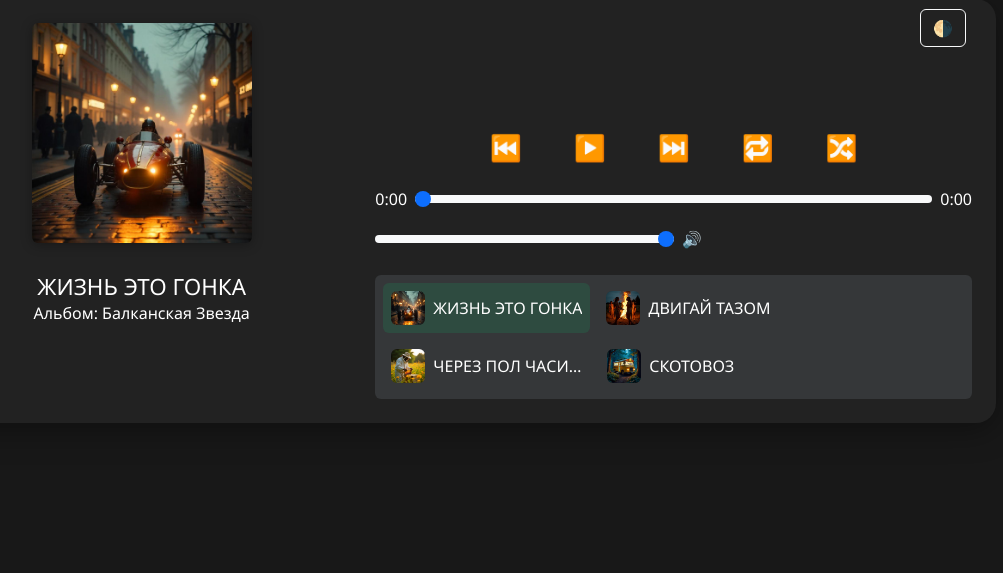
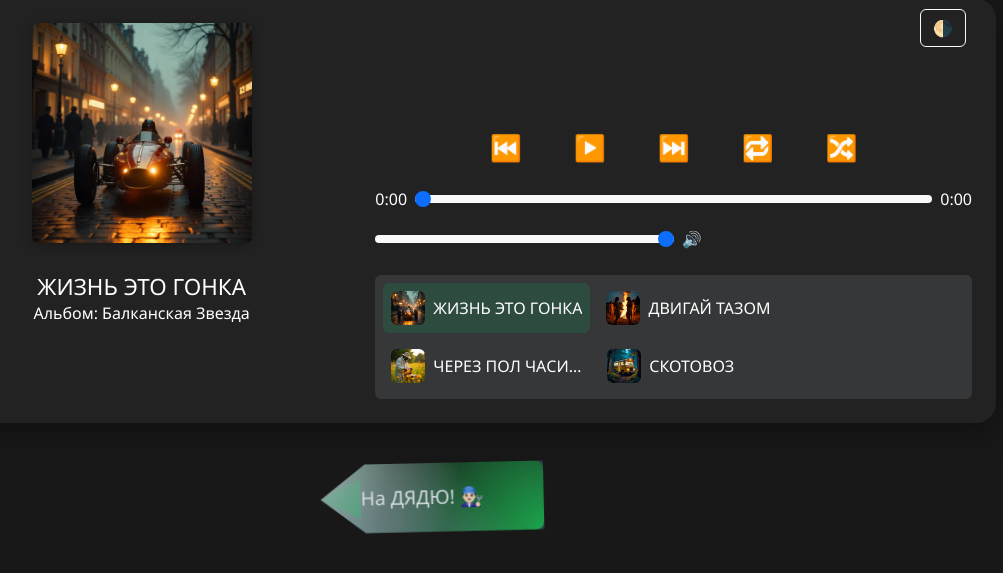
Before and after one commit to TumashenkaAliaksandr/uncle_bot, a Django app: page / in a window 1280 px wide. Shown: the part 25-598 px from the top of the page, without its empty margins (188-1191 px from the left). Run offline with Django 5.2, Linux system fonts and the light colour scheme; data comes from the database, SQL or seed files in the repository; parts of the project's set-up code (start-up, migrations or seed data) failed here and were passed over.

Commit message:
added new button new styles for button

```diff
--- a/botapp/static/botapp/static/css/player.css
+++ b/botapp/static/botapp/static/css/player.css
@@ -93,6 +93,90 @@ body {
     border-radius: 6px;
     object-fit: cover;
 }
+
+#desperateButton {
+  position: relative;
+  display: inline-block;
+  animation: slideAway 6s ease-in-out infinite;
+  background: linear-gradient(45deg, rgb(120 159 171 / 80%), transparent 70%), radial-gradient(circle at top left, #85aa99, transparent 60%), radial-gradient(circle at bottom right, #1db954, transparent 70%);
+  background-blend-mode: screen;
+  color: #f0f8ff;
+  border: none;
+  padding: 20px 60px 20px 40px; /* Отступы под стрелку слева */
+  font-size: 1.2rem;
+  cursor: pointer;
+  overflow: visible;
+  box-shadow: 0 0 15px rgba(135, 206, 250, 0.7);
+  transition: box-shadow 0.3s ease;
+
+  /* Форма стрелки с помощью clip-path */
+  clip-path: polygon(
+    0% 50%,    /* левый центр */
+    20% 0%,    /* верхняя точка стрелки */
+    100% 0%,   /* верхний правый угол */
+    100% 100%, /* нижний правый угол */
+    20% 100%   /* нижняя точка стрелки */
+  );
+}
+
+/* Псевдоэлемент для "стрелочного" наконечника слева */
+#desperateButton::before {
+  content: '';
+  position: absolute;
+  top: 50%;
+  left: 0;
+  width: 40px;
+  height: 40px;
+  background: linear-gradient(135deg, #96c5ac52, #22df7b59);
+  clip-path: polygon(100% 0, 0 50%, 100% 100%);
+  filter: blur(1px);
+  transform: translateY(-50%);
+  z-index: 1;
+  pointer-events: none;
+  box-shadow: 0 0 10px rgba(135, 206, 250, 0.8);
+}
+
+/* Дым под кнопкой — голубоватый, плавный */
+#desperateButton::after {
+  content: '';
+  position: absolute;
+  top: 50%;
+  left: 50%;
+  width: 180%;
+  height: 180%;
+  background: rgba(135, 206, 250, 0.4);
+  filter: blur(25px);
+  border-radius: 50%;
+  transform: translate(-50%, -50%) scale(0);
+  opacity: 0;
+  pointer-events: none;
+  animation: smokeShadow 6s ease-in-out infinite;
+  z-index: -1;
+}
+
+/* Анимация дыма */
+@keyframes smokeShadow {
+  0%, 40% { opacity: 0; transform: translate(-50%, -50%) scale(0); }
+  50%, 70% { opacity: 0.7; transform: translate(-50%, -50%) scale(1); }
+  90%, 100% { opacity: 0; transform: translate(-50%, -50%) scale(0); }
+}
+
+/* Анимация движения кнопки */
+@keyframes slideAway {
+  0%   { transform: translateX(0) rotate(0); opacity: 1; }
+  40%  { transform: translateX(-150px) rotate(-10deg); opacity: 0; }
+  41%  { transform: translateX(150px) rotate(10deg); opacity: 0; }
+  75%  { transform: translateX(0) rotate(0); opacity: 1; }
+  85%  { transform: translateX(0) scale(1.1); box-shadow: 0 0 20px 10px rgba(135, 206, 250, 0.8); }
+  100% { transform: translateX(150px) rotate(10deg); opacity: 0; box-shadow: none; }
+}
+
+#desperateButton:hover {
+  animation-play-state: paused;
+  box-shadow: 0 0 30px 15px rgb(53, 106, 220);
+}
+
+
 .theme-switcher {
     position: absolute !important;
     top: 18px !important;
--- a/botapp/templates/player.html
+++ b/botapp/templates/player.html
@@ -79,6 +79,23 @@
         </div>
     </div>
 </div>
+<div class="d-flex justify-content-center my-4">
+    <button id="desperateButton" class="btn btn-danger btn-lg">
+        На ДЯДЮ! 👨🏻‍🔧
+    </button>
+    <div id="clouds" class="cloud-cloud cloud1"></div>
+    <div id="clouds" class="cloud-cloud cloud2"></div>
+    <div class="ufo"></div>
+</div>
+
+<div id="skyContainer">
+  <div class="cloud-cloud cloud1"></div>
+  <div class="cloud-cloud cloud2"></div>
+  <div class="ufo"></div>
+  <!-- Можно добавить больше облаков и НЛО для эффекта "потока" -->
+</div>
+
+
 
 <!-- Bootstrap JS Bundle (Popper + Bootstrap JS) -->
 <script src="https://cdn.jsdelivr.net/npm/bootstrap@5.3.0/dist/js/bootstrap.bundle.min.js"></script>
```
